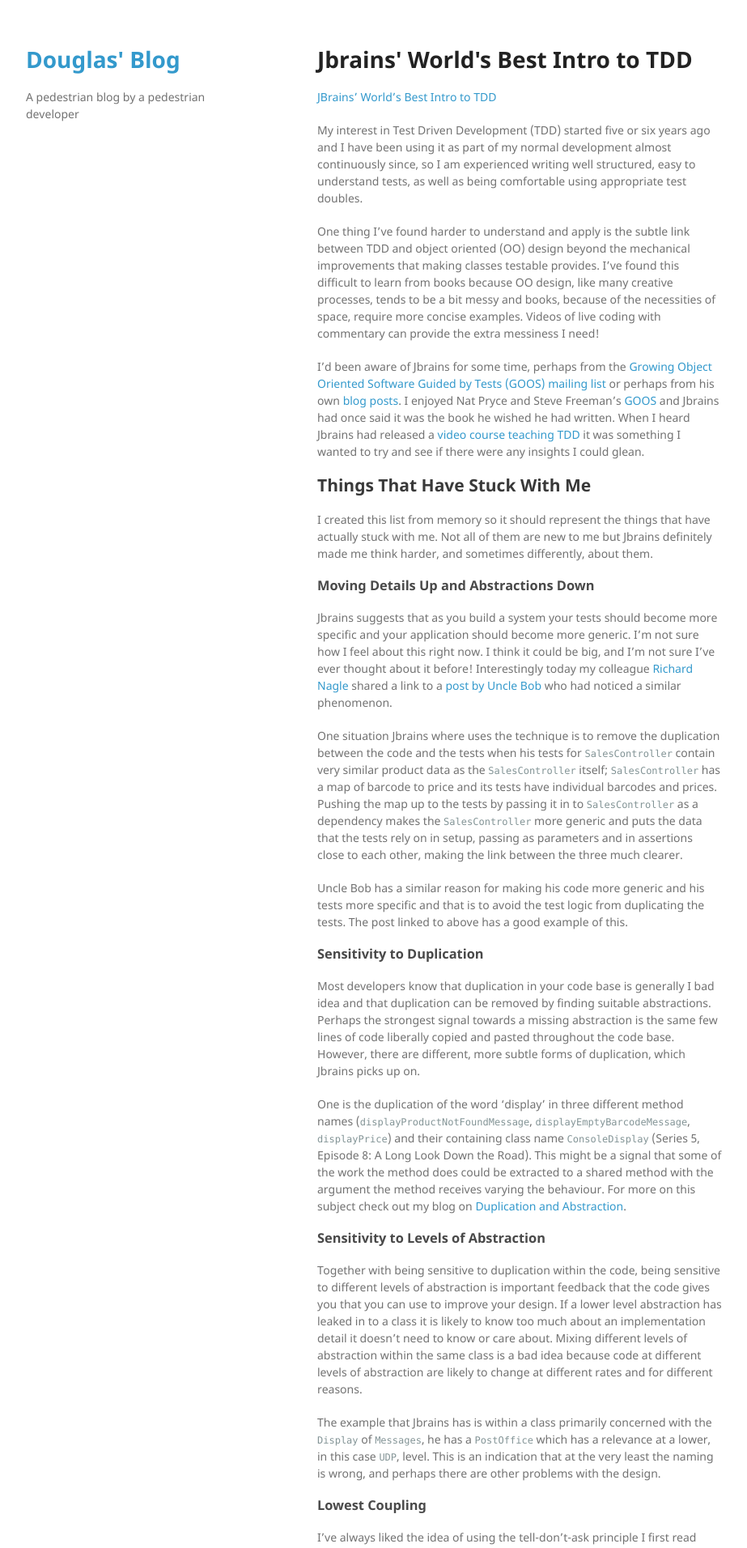
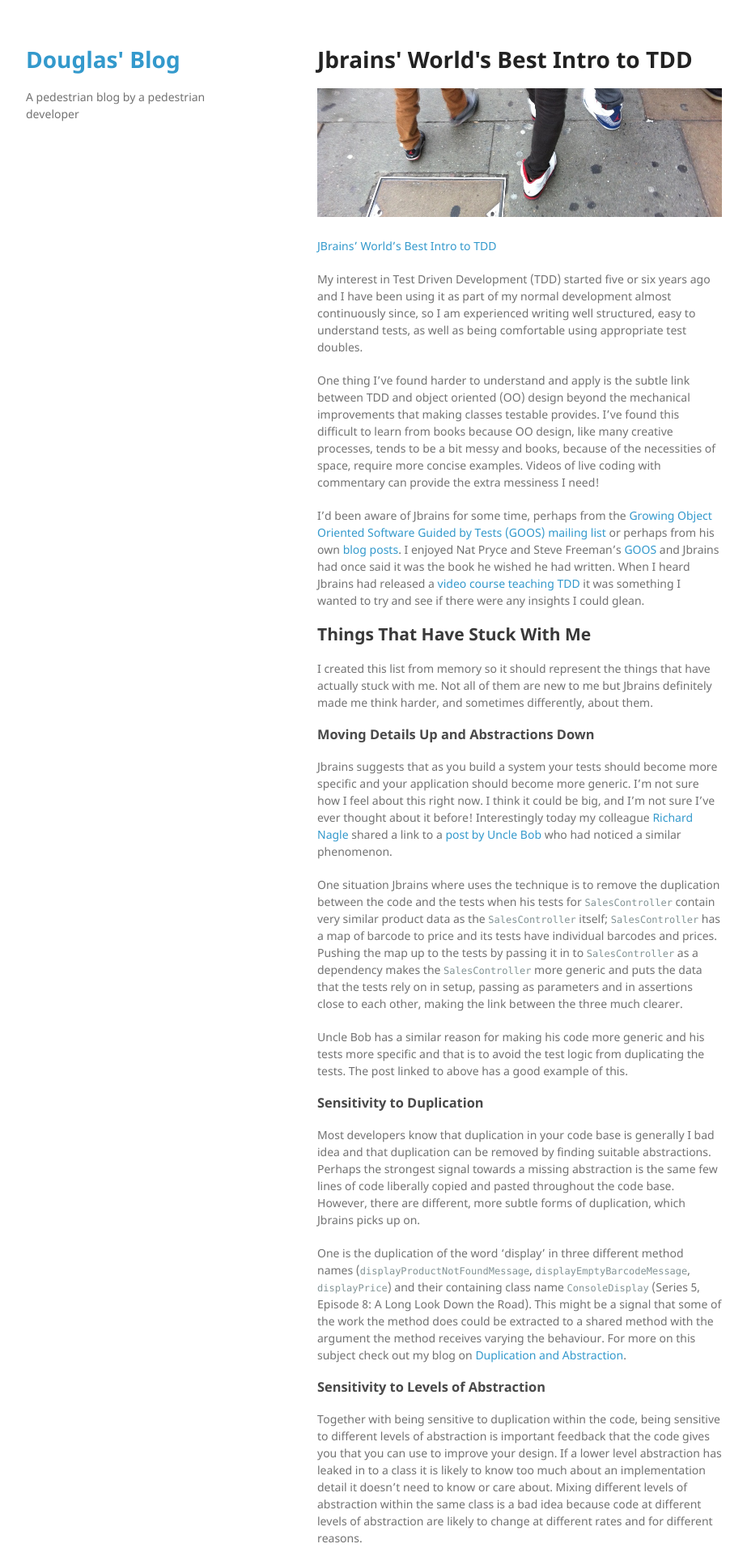
Before and after one commit to douglaswaugh/douglaswaugh.github.io, a Jekyll site: the page built from _posts/2017-03-08-jbrains-worlds-best-intro-to-tdd.md, in a window 1280 px wide. Shown: the top 1912 px of the page at 81% size, without its empty margins (178-1101 px from the left). Built offline with Jekyll 4.4.1, drawn with Linux system fonts in a browser that asks for light colours.

Commit message:
Jbrains worlds best intro to tdd: Update image

```diff
--- a/_posts/2017-03-08-jbrains-worlds-best-intro-to-tdd.md
+++ b/_posts/2017-03-08-jbrains-worlds-best-intro-to-tdd.md
@@ -4,6 +4,8 @@ title: Jbrains' World's Best Intro to TDD
 author: Douglas Waugh
 excerpt: I recently completed Jbrains' World's Best Intro To TDD.  I decided to write this blog post to collect my thoughts.
 ---
+
+![A family wearing Jordans'](/assets/images/family-jordans.jpg "A family wearing Jordans")
 
 [JBrains' World's Best Intro to TDD](http://online-training.jbrains.ca/p/wbitdd-01)
 
```
Also changed, not shown: assets/images/family-jordans.jpg (added).
